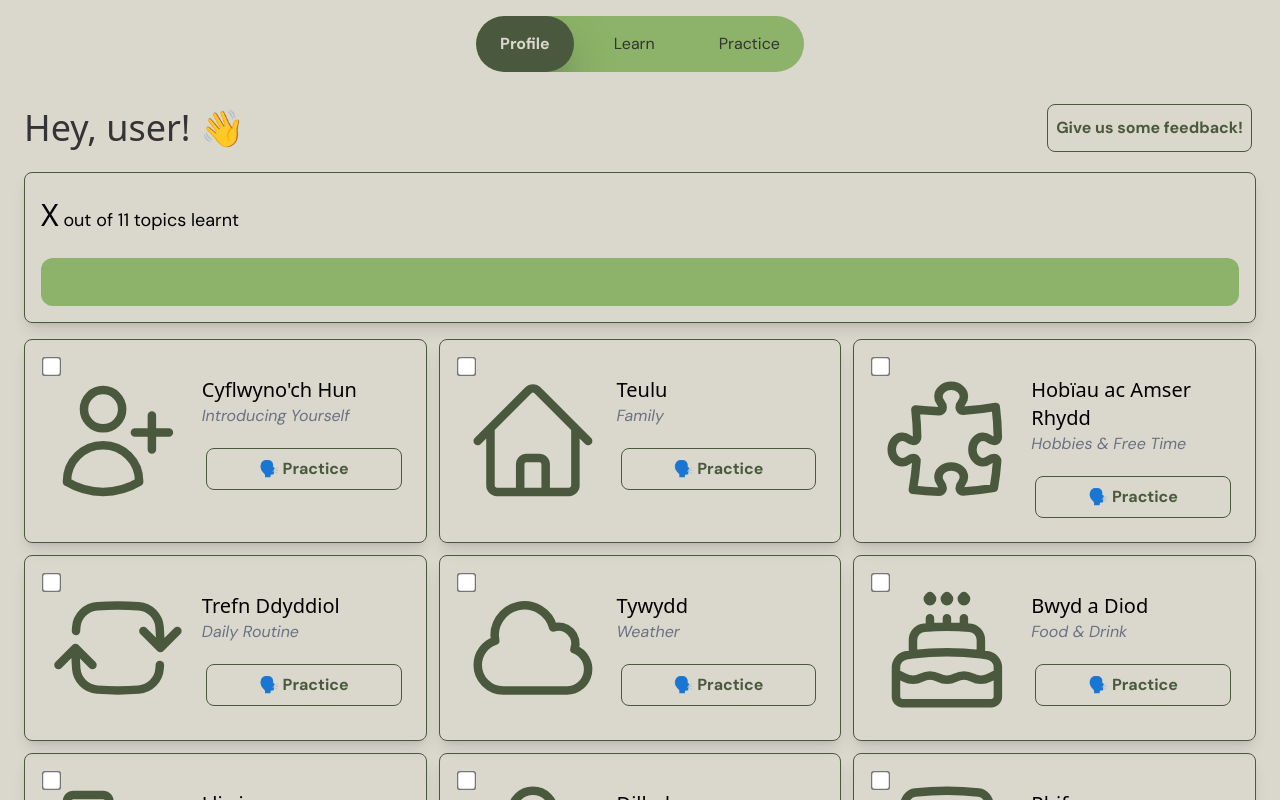
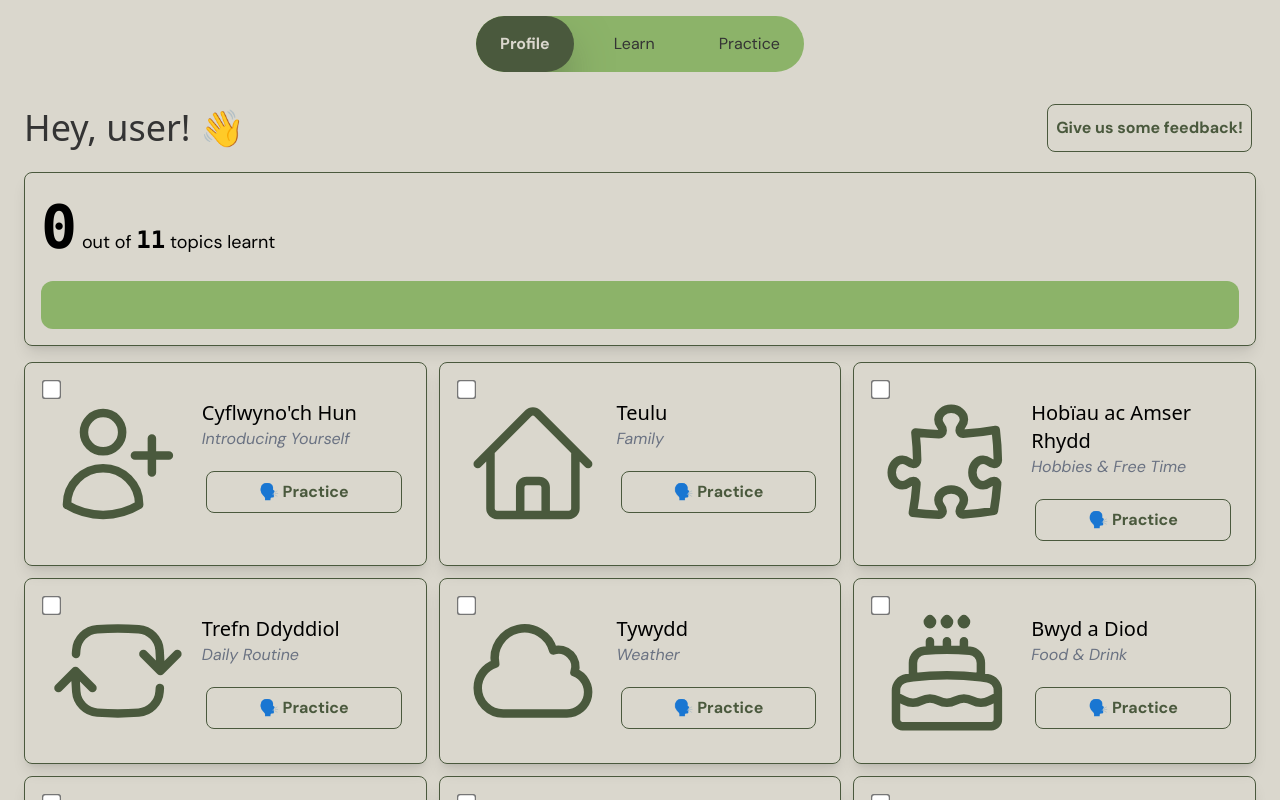
Before and after one commit to cerithf/wrth-sgwrs-v3, a React (Vite) app: page /profile in a window 1280 px wide. Shown: the top 800 px of the page. Built offline with nearby package versions, Linux system fonts and the light colour scheme; a web font is replaced by a local one.

Commit message:
Update progress display in Profile page to show dynamic topic count

```diff
--- a/src/pages/Profile.tsx
+++ b/src/pages/Profile.tsx
@@ -30,8 +30,14 @@ export default function Profile() {
         </div>
         <div className="progress border p-4 card">
           <p className="text-lg">
-            <span className="header-font text-3xl">X</span> out of 11 topics
-            learnt
+            <span className="text-6xl font-mono font-bold">
+              {checkedIds.size}
+            </span>{" "}
+            out of{" "}
+            <span className="text-2xl font-mono font-bold">
+              {Topics.length}
+            </span>{" "}
+            topics learnt
           </p>
           <div className="progress-bar flex-1 w-full bg-theme-green overflow-hidden rounded-xl mt-4">
             <div
```
